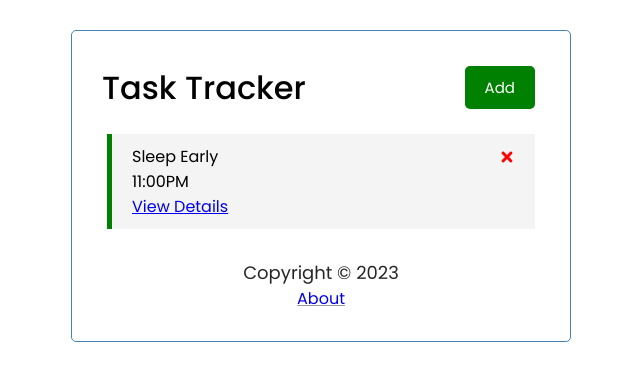
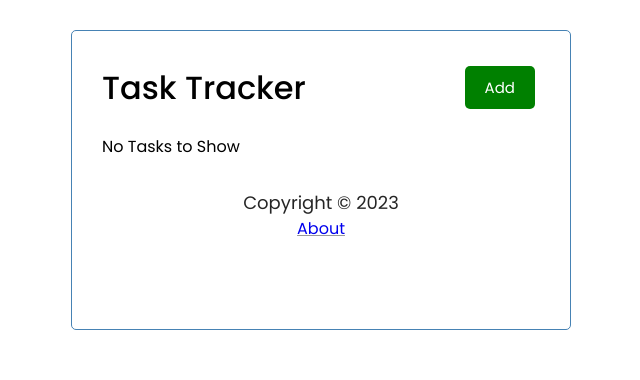
Before and after one commit to Officialibn1/Task-Tracker, a React (Create React App) app: page / in a window 1280 px wide. Shown: the top 380 px of the page, without its empty margins (319-959 px from the left). Built offline with nearby package versions, Linux system fonts and the light colour scheme; data requests are answered from the project's data file.

Commit message:
Edited TasksDetails

```diff
--- a/db.json
+++ b/db.json
@@ -1,10 +1,3 @@
 {
-  "tasks": [
-    {
-      "text": "Sleep Early",
-      "day": "11:00PM ",
-      "reminder": true,
-      "id": 1
-    }
-  ]
+  "tasks": []
 }
--- a/src/components/TaskDetails.js
+++ b/src/components/TaskDetails.js
@@ -1,5 +1,5 @@
 import { useState, useEffect } from "react";
-import { useParams, Navigate, useNavigate } from "react-router-dom";
+import { useParams, useNavigate } from "react-router-dom";
 import Button from "./Button";
 
 
@@ -7,7 +7,6 @@ import Button from "./Button";
 const TaskDetails = () => {
     const [loading, setLoading] = useState(true)
     const [task, setTask] = useState({})
-    const [error, setError] = useState(null)
 
     const params = useParams()
     const navigate = useNavigate()
```
